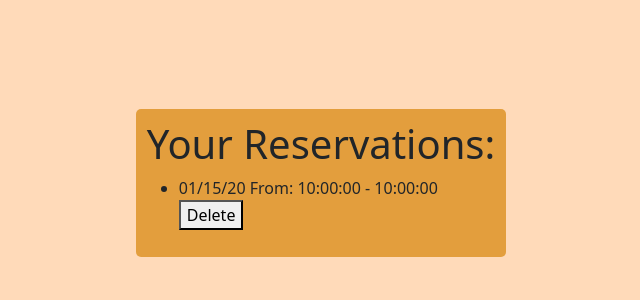
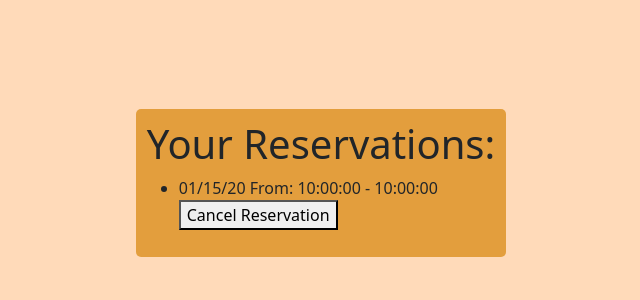
Before and after one commit to karengcecena/takehome1-HB, a Flask app: page /profile in a window 1280 px wide. Shown: the part 217-517 px from the top of the page, without its empty margins (319-959 px from the left). Run offline with Flask 3, Linux system fonts and the light colour scheme; the visitor is signed in with stand-in values (Sample User, id 1); tables that the repository leaves empty hold one stand-in row (values such as "Sample post"); some libraries are stand-ins or nearby versions.

Commit message:
Edited 'delete' words to 'cancel' for reservations

```diff
--- a/server.py
+++ b/server.py
@@ -120,7 +120,7 @@ def create_appt():
 
     return redirect("/profile")
 
-@app.route("/delete_reservation", methods=["POST"])
+@app.route("/cancel_reservation", methods=["POST"])
 def delete_reservation():
     """Deletes Selected Reservation for User"""
 
--- a/templates/scheduled_appts.html
+++ b/templates/scheduled_appts.html
@@ -15,9 +15,9 @@
                 <li>
                     {{appt}} From: {{times[0]}} - {{times[1]}}
 
-                    <form action="/delete_reservation" method="POST" id="delete_appt_form">
+                    <form action="/cancel_reservation" method="POST" id="delete_appt_form">
                             <input type="hidden" name="date" value="{{ appt }}">
-                            <button type="submit">Delete</button>
+                            <button type="submit">Cancel Reservation</button>
                     </form>
 
                 </li>
```
Also changed, not shown: README.md.
